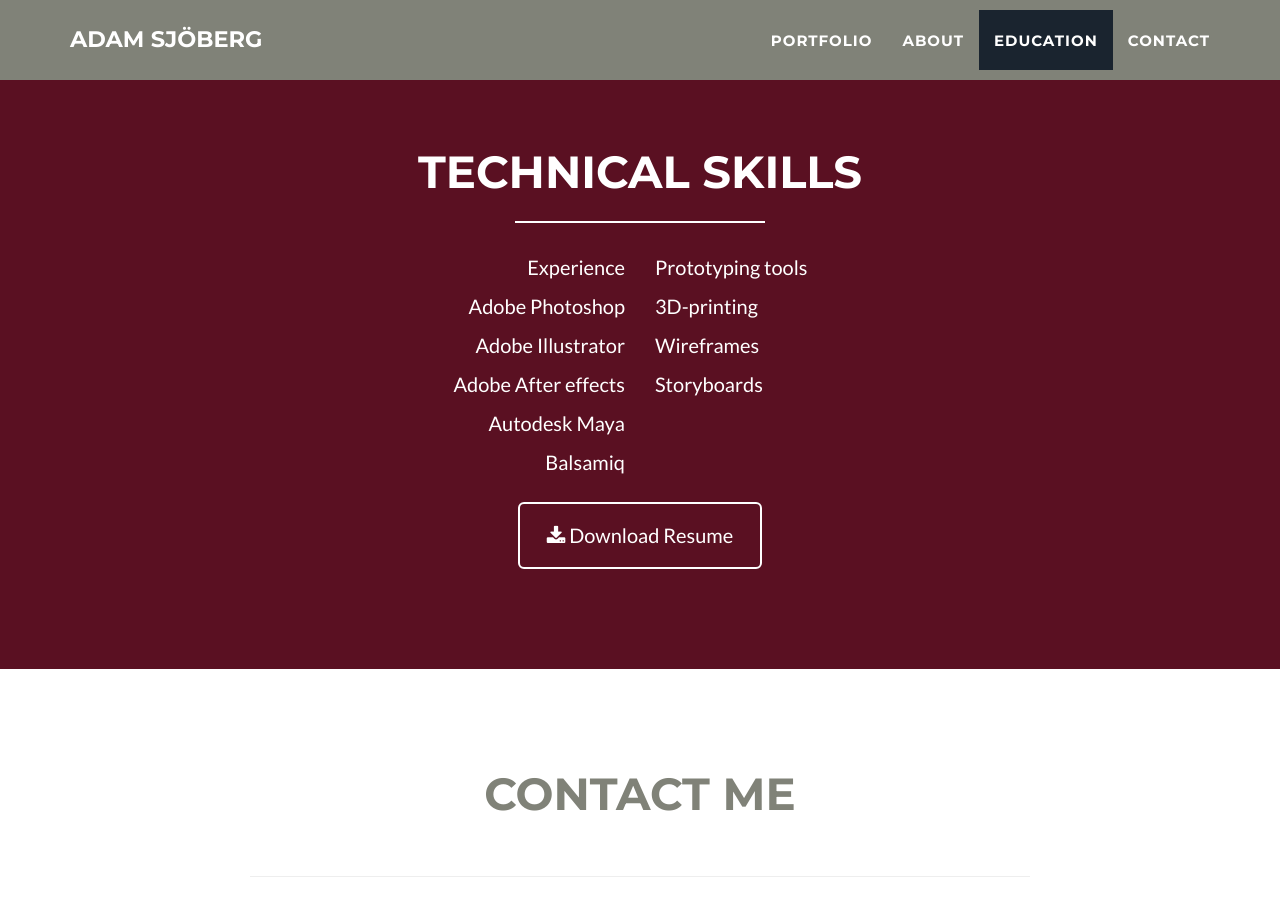
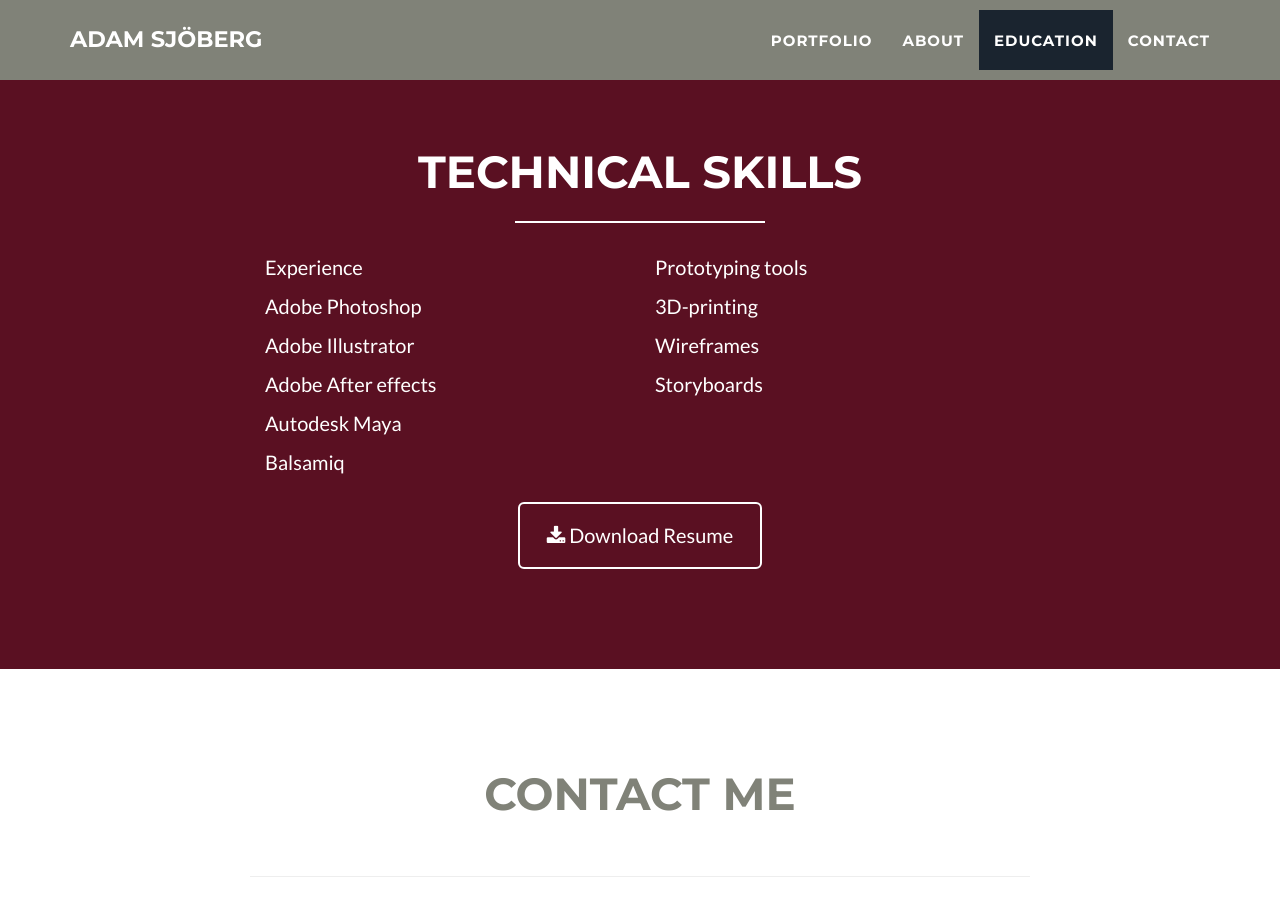
Before and after one commit to Adamsjoberg/Adamsjoberg.github.io, a Jekyll site: the page built from index.html, in a window 1280 px wide and 900 px high, scrolled down 3186 px. Built offline with Jekyll 4.4.1, drawn with Linux system fonts in a browser that asks for light colours.

Commit message:
skills text alignment change

```diff
--- a/_includes/skills.html
+++ b/_includes/skills.html
@@ -8,7 +8,7 @@
                 </div>
             </div>
             <div class="row">
-                <div class="col-lg-6 text-right">
+                <div class="col-lg-4 col-lg-offset-2">
                     <p>Experience</p>
                     <p>Adobe Photoshop</p>
                     <p>Adobe Illustrator</p>
@@ -16,7 +16,7 @@
                     <p>Autodesk Maya</p>
                     <p>Balsamiq</p>
                 </div>
-                <div class="col-lg-6">
+                <div class="col-lg-4">
                     <p>Prototyping tools</p>
                     <p>3D-printing</p>
                     <p>Wireframes</p>
```
